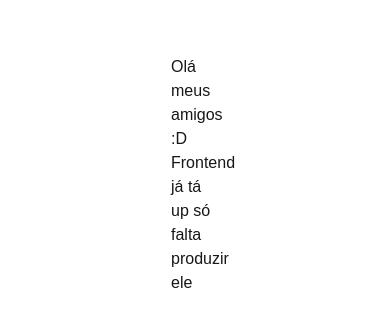
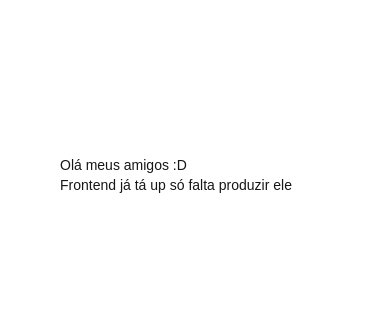
Before and after one commit to CarlosArthurAndrade/IMDB-Passione, a Next.js app in the folder Frontend/imdb-passione/: page / in a window 390 px wide. Shown: the part 247-574 px from the top of the page. Built offline with nearby package versions, Linux system fonts and the light colour scheme.

Commit message:
alterando front pra tela de celular

```diff
--- a/Frontend/imdb-passione/app/page.tsx
+++ b/Frontend/imdb-passione/app/page.tsx
@@ -1,9 +1,9 @@
 export default function Home() {
   return (
     <div className="w-full h-screen flex items-center justify-center">
-      <div className="w-1/3 bor-border p-10 border border-white rounded-md">
-        <h1>Olá meus amigos :D</h1>
-        <h1>Frontend já tá up só falta produzir ele</h1>
+      <div className="w-4/5 p-5 lg:w-1/3 bor-border lg:p-10 border border-white rounded-md">
+        <h1 className="text-sm lg:text-lg">Olá meus amigos :D</h1>
+        <h1 className="text-sm lg:text-lg">Frontend já tá up só falta produzir ele</h1>
       </div>
     </div>
   );
```
